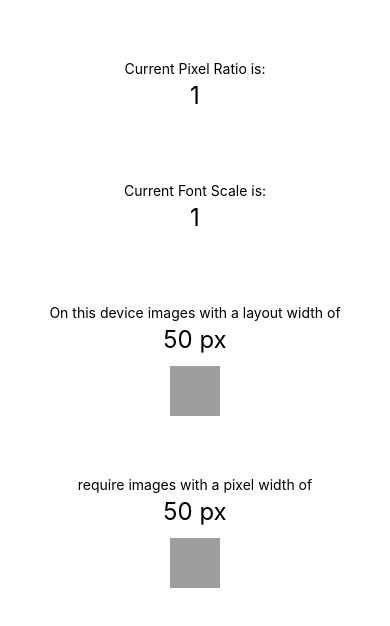
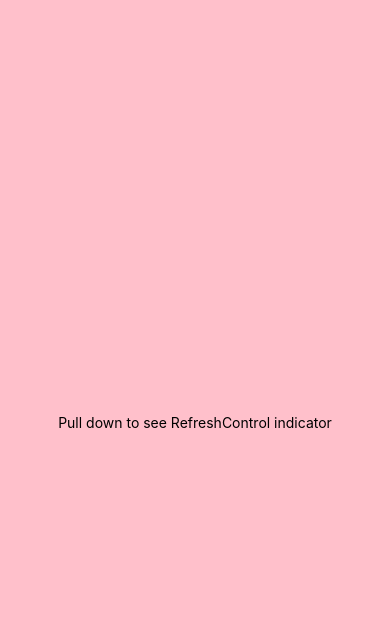
Before and after one commit to Ibrahimfathi96/learning-React-Native, a React Native app: screen / in a window 390 px wide. Shown: the top 626 px of the page. Built offline with nearby package versions, Linux system fonts and the light colour scheme; grey boxes are pictures that could not be loaded.

Commit message:
RefreshControl

```diff
--- a/App.js
+++ b/App.js
@@ -1,64 +1,45 @@
 import React from "react";
 import {
-  Image,
-  PixelRatio,
+  RefreshControl,
+  SafeAreaView,
   ScrollView,
   StyleSheet,
   Text,
-  View,
 } from "react-native";
 
-const size = 50;
-const cat = {
-  uri: "https://reactnative.dev/docs/assets/p_cat1.png",
-  width: size,
-  height: size,
+const App = () => {
+  const [refreshing, setRefreshing] = React.useState(false);
+
+  const onRefresh = React.useCallback(() => {
+    setRefreshing(true);
+    setTimeout(() => {
+      setRefreshing(false);
+    }, 2000);
+  }, []);
+
+  return (
+    <SafeAreaView style={styles.container}>
+      <ScrollView
+        contentContainerStyle={styles.scrollView}
+        refreshControl={
+          <RefreshControl refreshing={refreshing} onRefresh={onRefresh} />
+        }
+      >
+        <Text>Pull down to see RefreshControl indicator</Text>
+      </ScrollView>
+    </SafeAreaView>
+  );
 };
 
-const App = () => (
-  <ScrollView style={styles.scrollContainer}>
-    <View style={styles.container}>
-      <Text>Current Pixel Ratio is:</Text>
-      <Text style={styles.value}>{PixelRatio.get()}</Text>
-    </View>
-    <View style={styles.container}>
-      <Text>Current Font Scale is:</Text>
-      <Text style={styles.value}>{PixelRatio.getFontScale()}</Text>
-    </View>
-    <View style={styles.container}>
-      <Text>On this device images with a layout width of</Text>
-      <Text style={styles.value}>{size} px</Text>
-      <Image source={cat} />
-    </View>
-    <View style={styles.container}>
-      <Text>require images with a pixel width of</Text>
-      <Text style={styles.value}>
-        {PixelRatio.getPixelSizeForLayoutSize(size)} px
-      </Text>
-      <Image
-        source={cat}
-        style={{
-          width: PixelRatio.getPixelSizeForLayoutSize(size),
-          height: PixelRatio.getPixelSizeForLayoutSize(size),
-        }}
-      />
-    </View>
-  </ScrollView>
-);
-
 const styles = StyleSheet.create({
-  scrollContainer: {
+  container: {
     flex: 1,
   },
-  container: {
+  scrollView: {
+    flex: 1,
+    backgroundColor: "pink",
+    alignItems: "center",
     justifyContent: "center",
-    alignItems: "center",
-    marginTop: 60,
-  },
-  value: {
-    fontSize: 24,
-    marginBottom: 12,
-    marginTop: 4,
   },
 });
 
```
